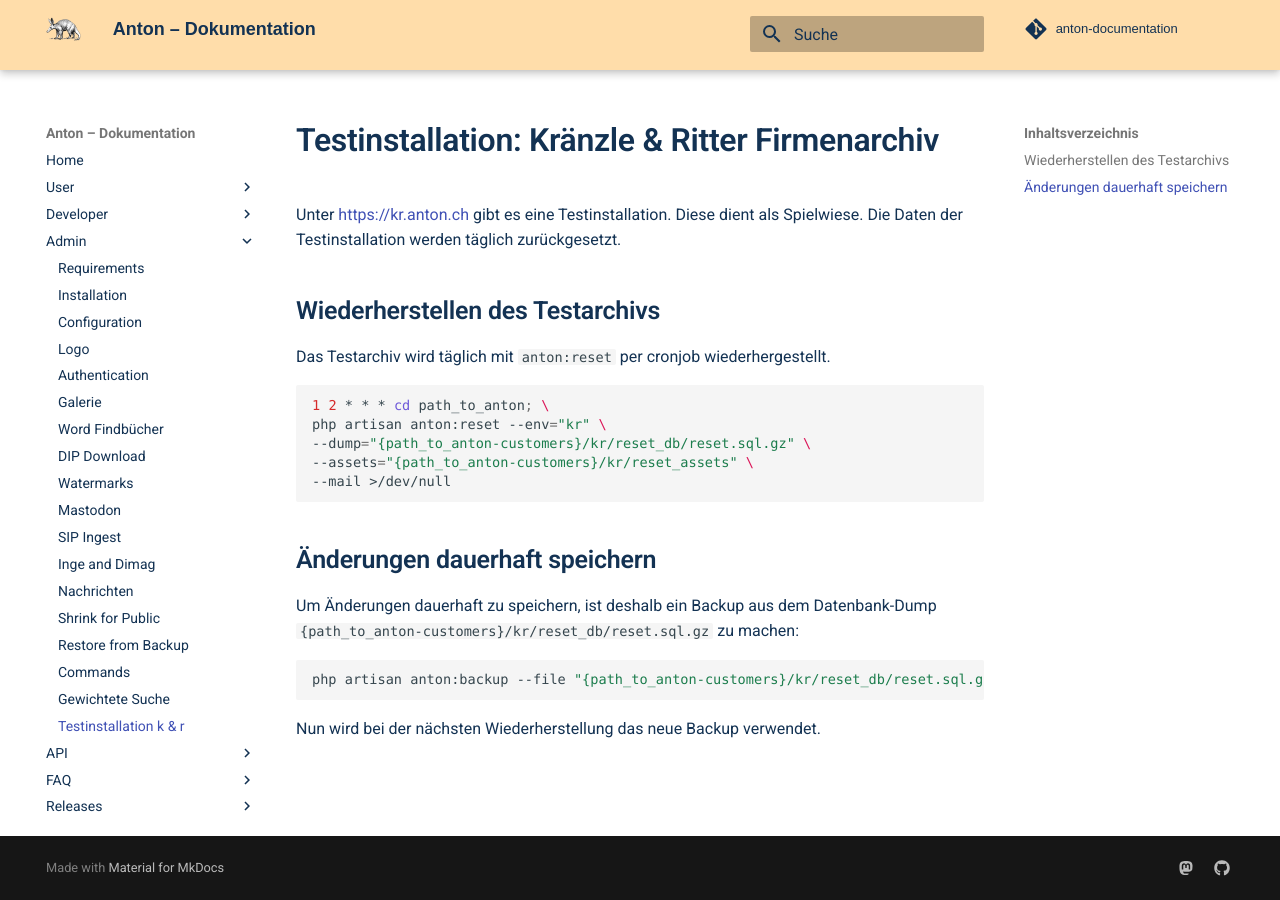
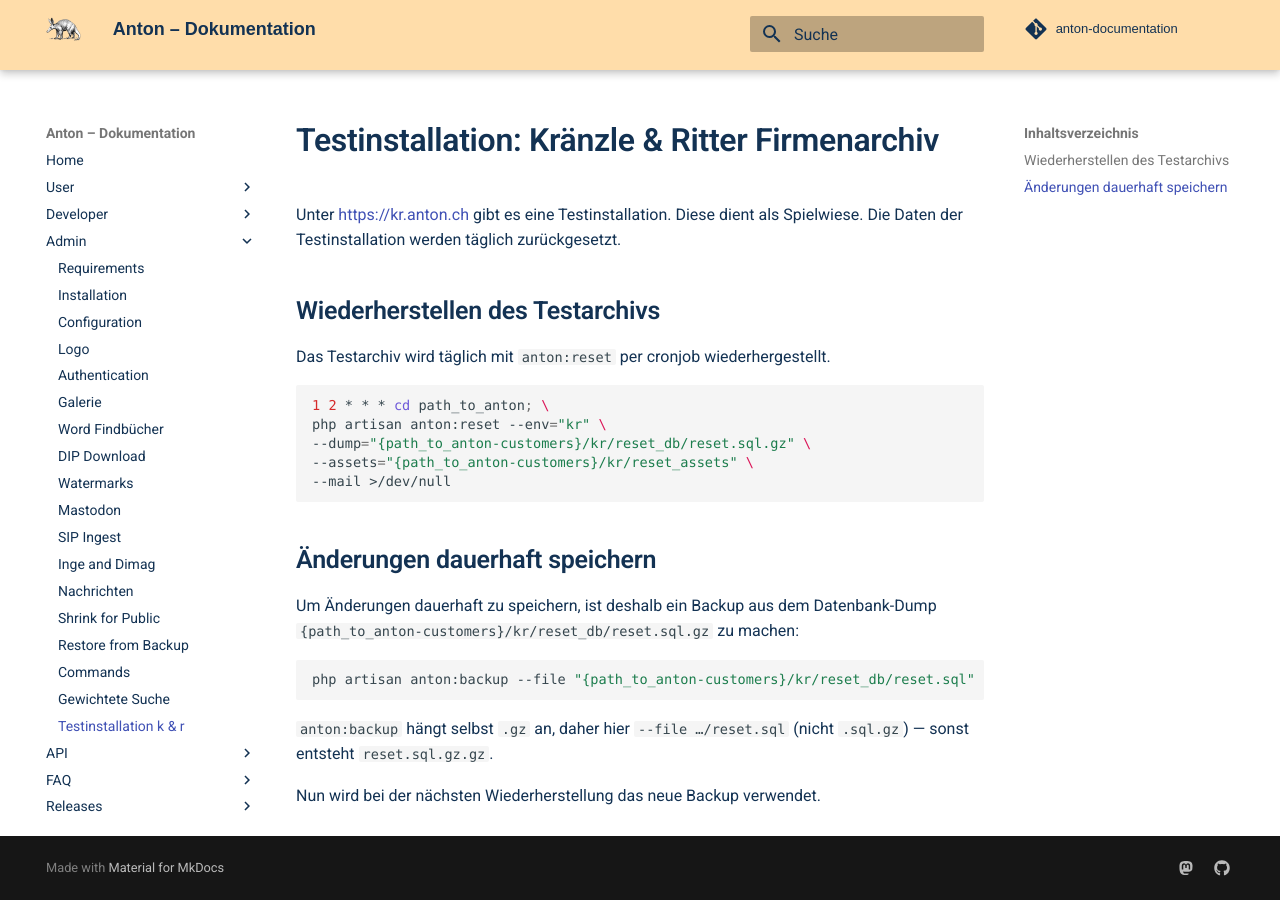
Before and after one commit to kraenzle-ritter/anton-documentation, an MkDocs documentation site: the page built from docs/admin/testarchive.md, in a window 1280 px wide. Built offline with MkDocs 1.6.1 and Material for MkDocs 9.7.7, drawn with Linux system fonts in a browser that asks for light colours; some web fonts are replaced; comment, search, counter and statistics services are not loaded.

Commit message:
docs: fix anton:backup filename for kr reset dump
anton:backup appends .gz itself; passing reset.sql.gz produces reset.sql.gz.gz.

````diff
--- a/docs/admin/testarchive.md
+++ b/docs/admin/testarchive.md
@@ -19,7 +19,9 @@
 Um Änderungen dauerhaft zu speichern, ist deshalb ein Backup aus dem Datenbank-Dump `{path_to_anton-customers}/kr/reset_db/reset.sql.gz` zu machen:
 
 ```bash
-php artisan anton:backup --file "{path_to_anton-customers}/kr/reset_db/reset.sql.gz" --env kr
+php artisan anton:backup --file "{path_to_anton-customers}/kr/reset_db/reset.sql" --env kr
 ```
 
+`anton:backup` hängt selbst `.gz` an, daher hier `--file …/reset.sql` (nicht `.sql.gz`) — sonst entsteht `reset.sql.gz.gz`.
+
 Nun wird bei der nächsten Wiederherstellung das neue Backup verwendet.
````
